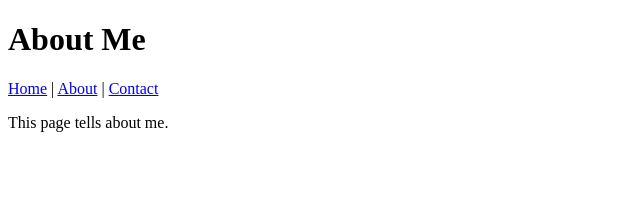
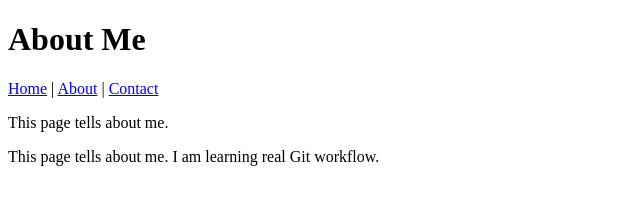
Before and after one commit to hemanthnanduriii/gitwebsite2, a plain HTML site: page about.html in a window 1280 px wide. Shown: the whole page, without its empty margins (0-640 px from the left). Drawn offline with Linux system fonts and the light colour scheme.

Commit message:
Update about page content

```diff
--- a/about.html
+++ b/about.html
@@ -14,6 +14,8 @@
 </nav>
 
 <p>This page tells about me.</p>
+<p>This page tells about me. I am learning real Git workflow.</p>
+
 
 </body>
 </html>
```
